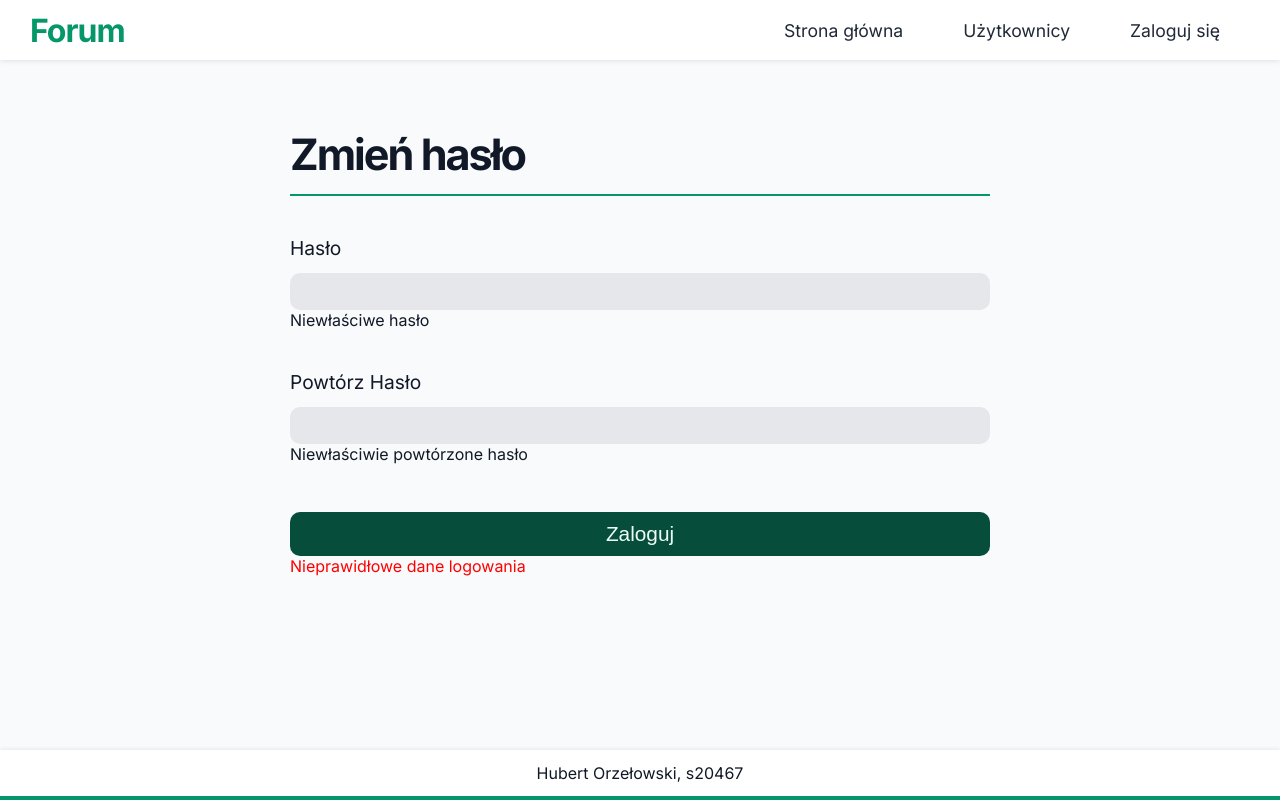
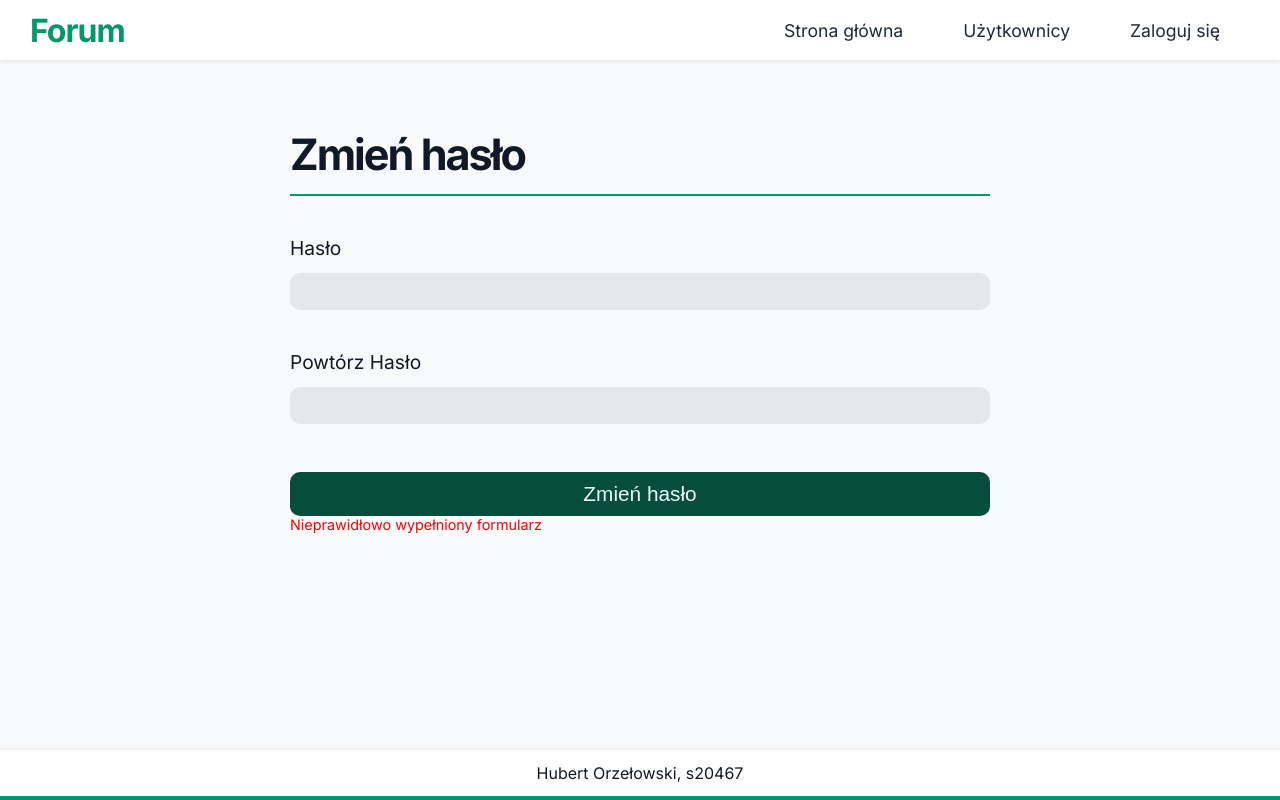
Before and after one commit to s20467/Forum_Frontend, an Angular app: page /users/1/change-password in a window 1280 px wide. Built offline with nearby package versions, Linux system fonts and the light colour scheme.

Commit message:
Make user change password real component from html/css stub

```diff
--- a/src/app/users/user-change-password/user-change-password.component.css
+++ b/src/app/users/user-change-password/user-change-password.component.css
@@ -26,7 +26,7 @@ label{
     letter-spacing: -2px;
 }
 
-#password-input, #password-repeat-input{
+input, textarea, select, option{
     width: 100%;
     font-size: 0.9rem;
     margin-top: 0.9em;
@@ -64,17 +64,14 @@ form button:hover{
     cursor: pointer;
 }
 
-textarea.ng-invalid.ng-touched, input.ng-invalid.ng-touched{
-    border: 3px solid red;
+form.ng-submitted textarea.ng-invalid, form.ng-submitted input.ng-invalid, form.ng-submitted select.ng-invalid{
+    border: 2px solid red;
     background-color: rgba(255, 0, 0, 0.1);
 }
 
-.invalid-form-message{
+.validation-message{
     color: red;
-}
-
-form:invalid .invalid-form-message{
-    display: inline-block;
+    font-size: 0.9rem;
 }
 
 
--- a/src/app/users/user-change-password/user-change-password.component.html
+++ b/src/app/users/user-change-password/user-change-password.component.html
@@ -1,17 +1,27 @@
 <div class="container">
     <h2 class="form-header">Zmień hasło</h2>
-    <form>
+    <form [formGroup]="passwordChangeForm" (ngSubmit)="onSubmit()" #form="ngForm">
         <div class="form-group">
             <label class="form-label" for="password-input">Hasło</label>
-            <input id="password-input" type="password" name="password" required minlength="3" maxlength="20" autofocus>
-            <p class="invalid-input-message">Niewłaściwe hasło</p>
+            <input
+                id="new-password-input"
+                type="password"
+                autofocus
+                formControlName="new-password">
+            <p *ngIf="form.submitted && passwordChangeForm.get('new-password').hasError('required')" class="validation-message">Hasło jest wymagane</p>
+            <p *ngIf="form.submitted && passwordChangeForm.get('new-password').hasError('minlength') && !passwordChangeForm.get('new-password').hasError('required')" class="validation-message">Hasło musi zawierać co najmniej 5 znaków</p>
+            <p *ngIf="form.submitted && passwordChangeForm.get('new-password').hasError('maxlength') && !passwordChangeForm.get('new-password').hasError('required')" class="validation-message">Hasło może zawierać co najwyżej 20 znaków</p>
         </div>
         <div class="form-group">
             <label class="form-label" for="password-repeat-input">Powtórz Hasło</label>
-            <input id="password-repeat-input" type="password" name="password-repeat" required minlength="3" maxlength="20">
-            <p class="invalid-input-message">Niewłaściwie powtórzone hasło</p>
+            <input
+                id="new-password-repeat-input"
+                type="password"
+                formControlName="new-password-repeat"
+                [class.ng-invalid]="passwordChangeForm.hasError('passwordRepeatMatch')">
+            <p *ngIf="form.submitted && passwordChangeForm.hasError('passwordRepeatMatch')" class="validation-message">Hasło oraz powtórzone hasło nie są takie same</p>
         </div>
-        <button type="Submit">Zaloguj</button>
-        <p class="invalid-form-message">Nieprawidłowe dane logowania</p>
+        <button type="Submit">Zmień hasło</button>
+        <p *ngIf="form.invalid" class="validation-message">Nieprawidłowo wypełniony formularz</p>
     </form>
 </div>
--- a/src/app/users/user-change-password/user-change-password.component.ts
+++ b/src/app/users/user-change-password/user-change-password.component.ts
@@ -1,4 +1,7 @@
 import { Component, OnInit } from '@angular/core';
+import { FormControl, FormGroup, ValidationErrors, Validators } from '@angular/forms';
+import { ActivatedRoute, ActivatedRouteSnapshot, Router } from '@angular/router';
+import { UsersService } from 'src/app/shared/users.service';
 
 @Component({
   selector: 'app-user-change-password',
@@ -7,9 +10,35 @@ import { Component, OnInit } from '@angular/core';
 })
 export class UserChangePasswordComponent implements OnInit {
 
-  constructor() { }
+  username: string;
+
+  passwordChangeForm: FormGroup;
+
+  constructor(private route: ActivatedRoute, private usersService: UsersService, private router: Router) { }
 
   ngOnInit(): void {
+    this.username = this.route.snapshot.params['username'];
+    this.passwordChangeForm = new FormGroup({
+      'new-password': new FormControl(null, [Validators.required, Validators.minLength(5), Validators.maxLength(20)]),
+      'new-password-repeat': new FormControl(null)
+    }, this.passwordRepeatMatchValidator);
+  }
+
+  onSubmit(){
+    if(this.passwordChangeForm.valid){
+      this.usersService.changeUserPassword(this.username, this.passwordChangeForm.value['new-password']).subscribe(() => {
+        this.usersService.emitUsersChanged();
+        this.router.navigate(['../../list'], {relativeTo: this.route});
+      })
+    }
+  }
+
+  passwordRepeatMatchValidator(group: FormGroup): ValidationErrors{
+    if(group.controls['new-password'].value !== group.controls['new-password-repeat'].value){
+      group.controls['new-password-repeat'].setErrors({passwordRepeatMatch: true});
+      return {passwordRepeatMatch: true};
+    }
+    return null;
   }
 
 }
```
